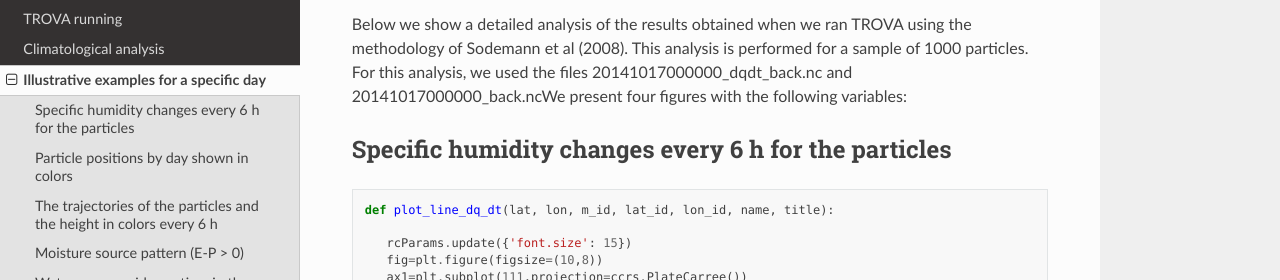
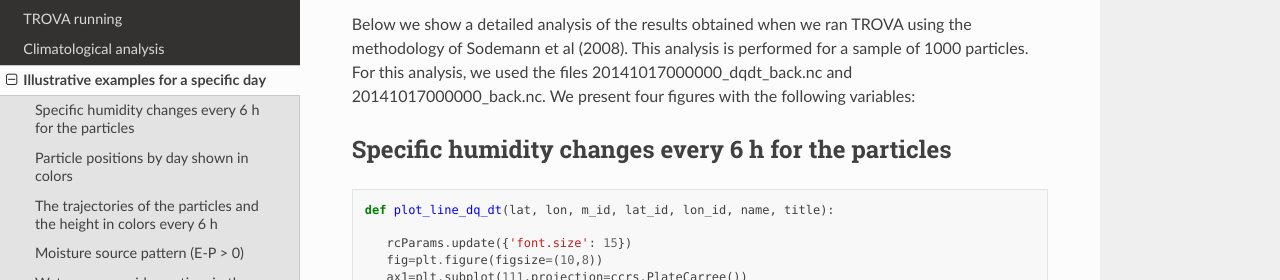
Before and after one commit to tramo-ephyslab/TROVA_Docs, a Sphinx documentation site: the page built from docs/source/example.rst, in a window 1280 px wide and 900 px high. Shown: the part 315-595 px from the top of the window. Built offline with Sphinx 7.4.7 and the Read the Docs theme 3.1.0, drawn with Linux system fonts in a browser that asks for light colours.

Commit message:
Update example.rst

```diff
--- a/docs/source/example.rst
+++ b/docs/source/example.rst
@@ -13,7 +13,7 @@ repository https://zenodo.org/records/14886887.
 Below we show a detailed analysis of the results obtained when we ran TROVA
 using the methodology of Sodemann et al (2008). This analysis is performed
 for a sample of 1000 particles. For this analysis, we used the files
-20141017000000_dqdt_back.nc and 20141017000000_back.ncWe present four
+20141017000000_dqdt_back.nc and 20141017000000_back.nc. We present four
 figures with the following variables:
 
 
```
